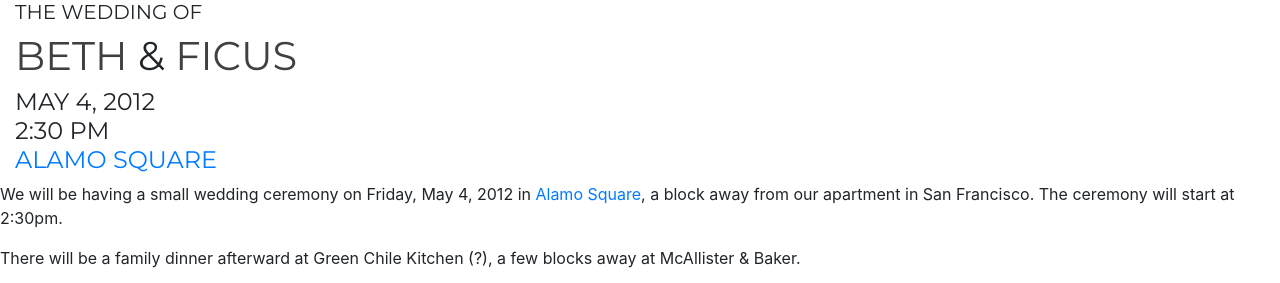
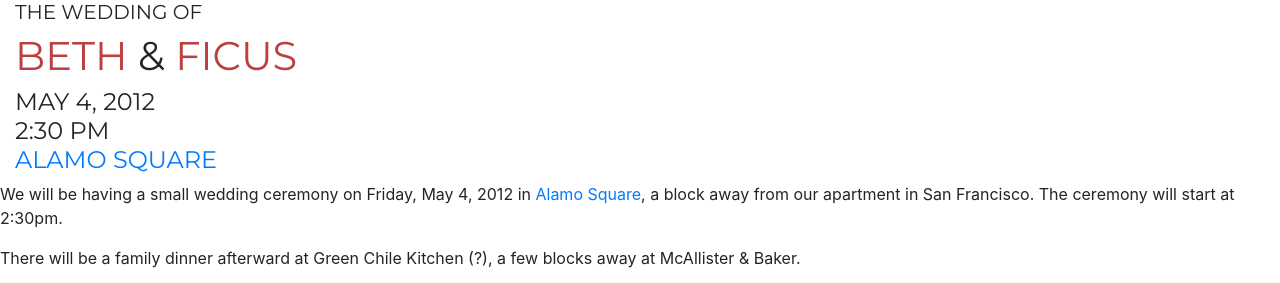
Before and after one commit to ficusk/wedding, a plain HTML site: page index.html in a window 1280 px wide. Shown: the top 283 px of the page. Drawn offline with nearby package versions, Linux system fonts and the light colour scheme; some packages are replaced by stand-ins of ours.

Commit message:
Fix weird "O" issue in fonts and change quiet link color.

```diff
--- a/css/main.css
+++ b/css/main.css
@@ -2,6 +2,7 @@
 
 .sidebar h1,h2,h3,h4,h5 {
   font-family: 'Montserrat', sans-serif;
+  font-weight: 400;
   text-transform: uppercase;
 }
 
@@ -10,7 +11,7 @@ h4.sidebar {
 }
 
 a.quiet {
-  color: #404040;
+  color: #bb4040;
   text-decoration: none;
 }
 
```
